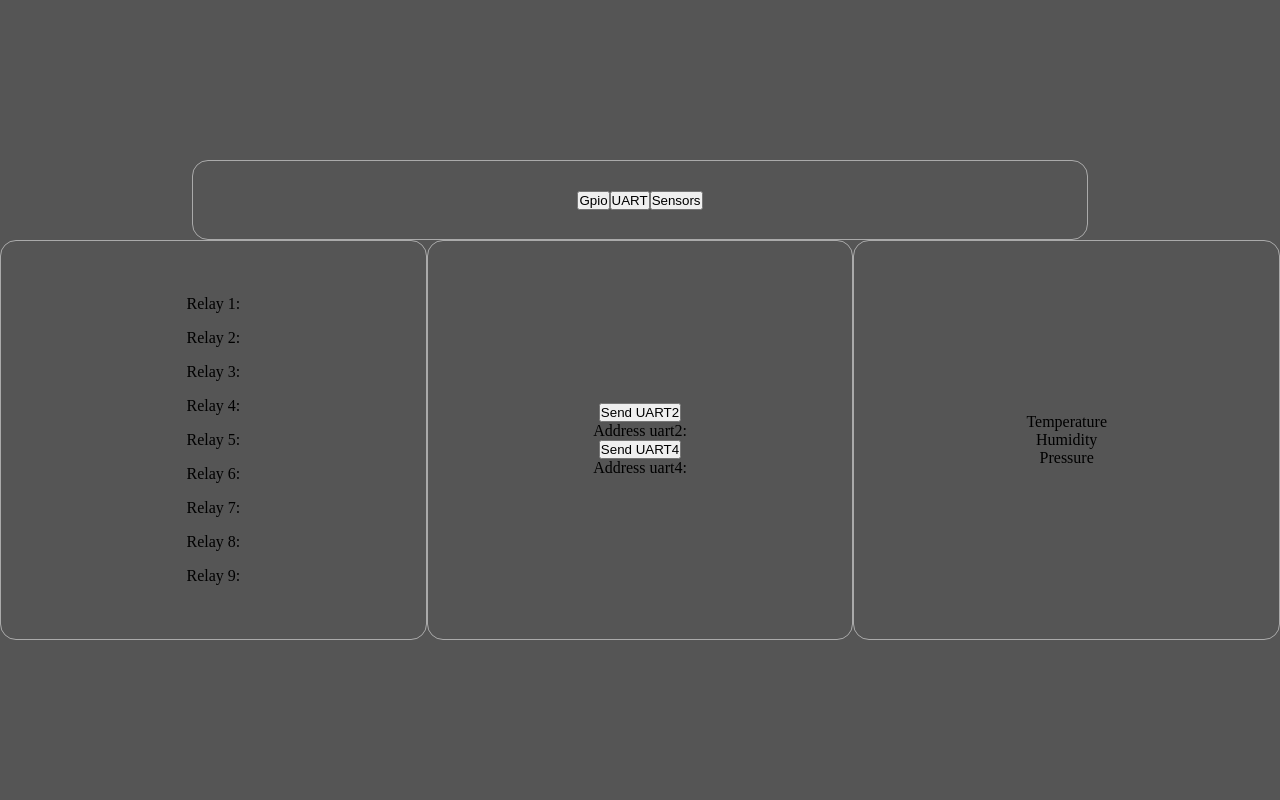
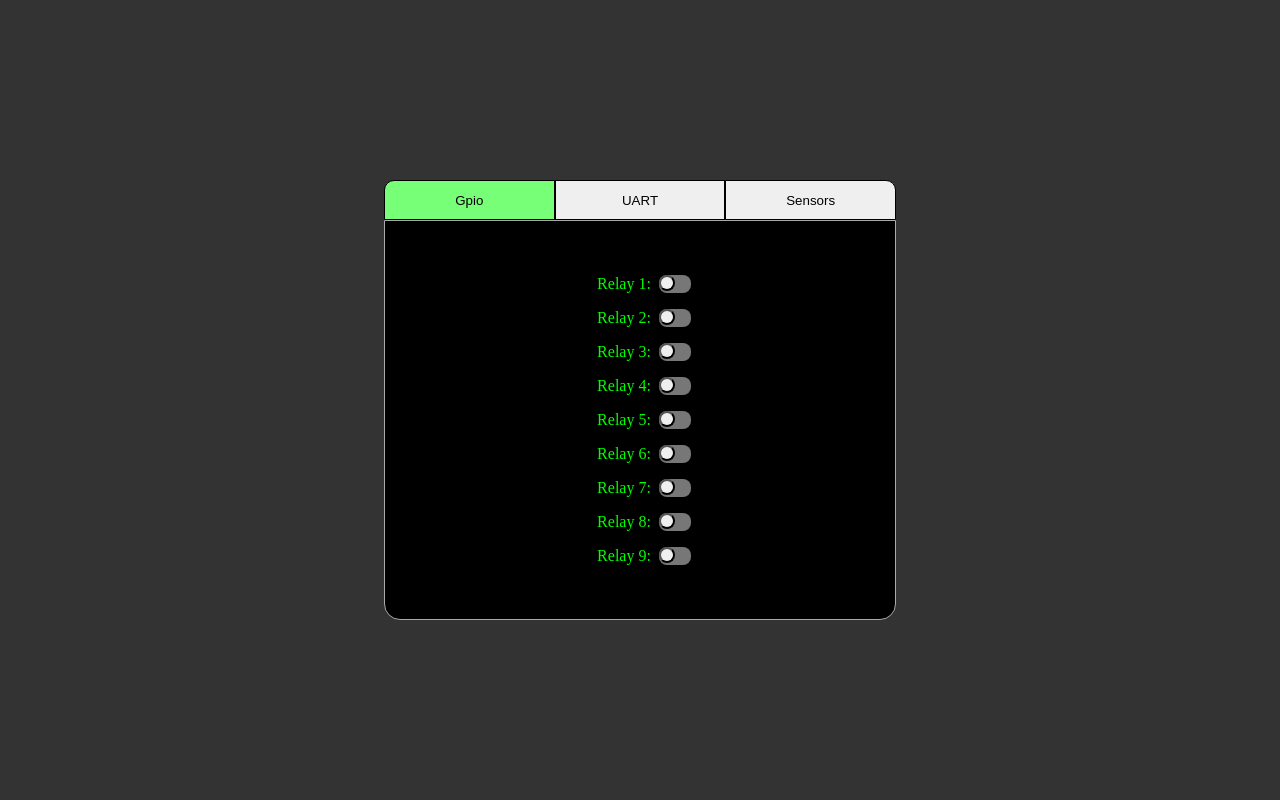
Before and after one commit to douglaslimab/piGpio, a Flask app: template templates/index.html in a window 1280 px wide. Run offline with Flask 2, Linux system fonts and the light colour scheme; the template is opened without the code that fills it, so the values that code supplies are empty.

Commit message:
server started

```diff
--- a/templates/index.html
+++ b/templates/index.html
@@ -4,35 +4,80 @@
     <meta charset="UTF-8">
     <meta http-equiv="X-UA-Compatible" content="IE=edge">
     <meta name="viewport" content="width=device-width, initial-scale=1.0">
-    <link rel="stylesheet" href="style.css">
+    <link rel="stylesheet" href="../static/style.css">
     <title>GPIO Test Interface</title>
 </head>
 <body>
     <div class="main">
         <div class="main-btn">
-            <button class="btn-gpio" id="btn-gpio" type="button">Gpio</button>
-            <button class="btn-uart" id="btn-uart" type="button">UART</button>
-            <button class="btn-sensors" id="btn-sensors" type="button">Sensors</button>
+            <button class="btn-gpio header-btn pressed" id="btn-gpio" type="button">Gpio</button>
+            <button class="btn-uart header-btn" id="btn-uart" type="button">UART</button>
+            <button class="btn-sensors header-btn" id="btn-sensors" type="button">Sensors</button>
         </div>
         <div class="main-data">
-            <div class="gpio container">
-                <p>Relay 1:</p>
-                <p>Relay 2:</p>
-                <p>Relay 3:</p>
-                <p>Relay 4:</p>
-                <p>Relay 5:</p>
-                <p>Relay 6:</p>
-                <p>Relay 7:</p>
-                <p>Relay 8:</p>
-                <p>Relay 9:</p>
+            <div class="gpio container" id="gpio">
+                <div class="gpio-row">
+                    <p>Relay 1: </p>
+                    <div class="tog-container">
+                        <button class="btn-toggler" id="switcher-1"></button>
+                    </div>
+                </div>
+                <div class="gpio-row">
+                    <p>Relay 2: </p>
+                    <div class="tog-container">
+                        <button class="btn-toggler" id="switcher-2"></button>
+                    </div>
+                </div>
+                <div class="gpio-row">
+                    <p>Relay 3: </p>
+                    <div class="tog-container">
+                        <button class="btn-toggler" id="switcher-3"></button>
+                    </div>
+                </div>
+                <div class="gpio-row">
+                    <p>Relay 4: </p>
+                    <div class="tog-container">
+                        <button class="btn-toggler" id="switcher-4"></button>
+                    </div>
+                </div>
+                <div class="gpio-row">
+                    <p>Relay 5: </p>
+                    <div class="tog-container">
+                        <button class="btn-toggler" id="switcher-5"></button>
+                    </div>
+                </div>
+                <div class="gpio-row">
+                    <p>Relay 6: </p>
+                    <div class="tog-container">
+                            <button class="btn-toggler" id="switcher-6"></button>
+                        </div>
+                </div>
+                <div class="gpio-row">
+                    <p>Relay 7: </p>
+                    <div class="tog-container">
+                        <button class="btn-toggler" id="switcher-7"></button>
+                    </div>
+                </div>
+                <div class="gpio-row">
+                    <p>Relay 8: </p>
+                    <div class="tog-container">
+                        <button class="btn-toggler" id="switcher-8"></button>
+                    </div>
+                </div>
+                <div class="gpio-row">
+                    <p>Relay 9: </p>
+                    <div class="tog-container">
+                        <button class="btn-toggler" id="switcher-9"></button>
+                    </div>
+                </div>
             </div>
-            <div class="uart container">
+            <div class="uart container hide" id="uart">
                 <button type="button" class="btn" id="btn-uart2">Send UART2</button>
                 <p>Address uart2:</p>
                 <button type="button" class="btn" id="btn-uart4">Send UART4</button>
                 <p>Address uart4:</p>
             </div>
-            <div class="sensors container">
+            <div class="sensors container hide" id="sensors">
                 <p>Temperature</p>
                 <p>Humidity</p>
                 <p>Pressure</p>
@@ -40,5 +85,6 @@
         </div>
     </div>
 </body>
-<script src="app.js"></script>
+<script src="../static/app.js"></script>
+<script src="../static/switcher.js"></script>
 </html>
--- a/web_server.py
+++ b/web_server.py
@@ -31,4 +31,4 @@ def read4():
 	return uart4.read()
 
 if __name__ == "__main__":
-	app.run(host="0.0.0.0", port=8000, debug=True)
+	app.run(host="192.168.0.80", port=8000, debug=True)
```
